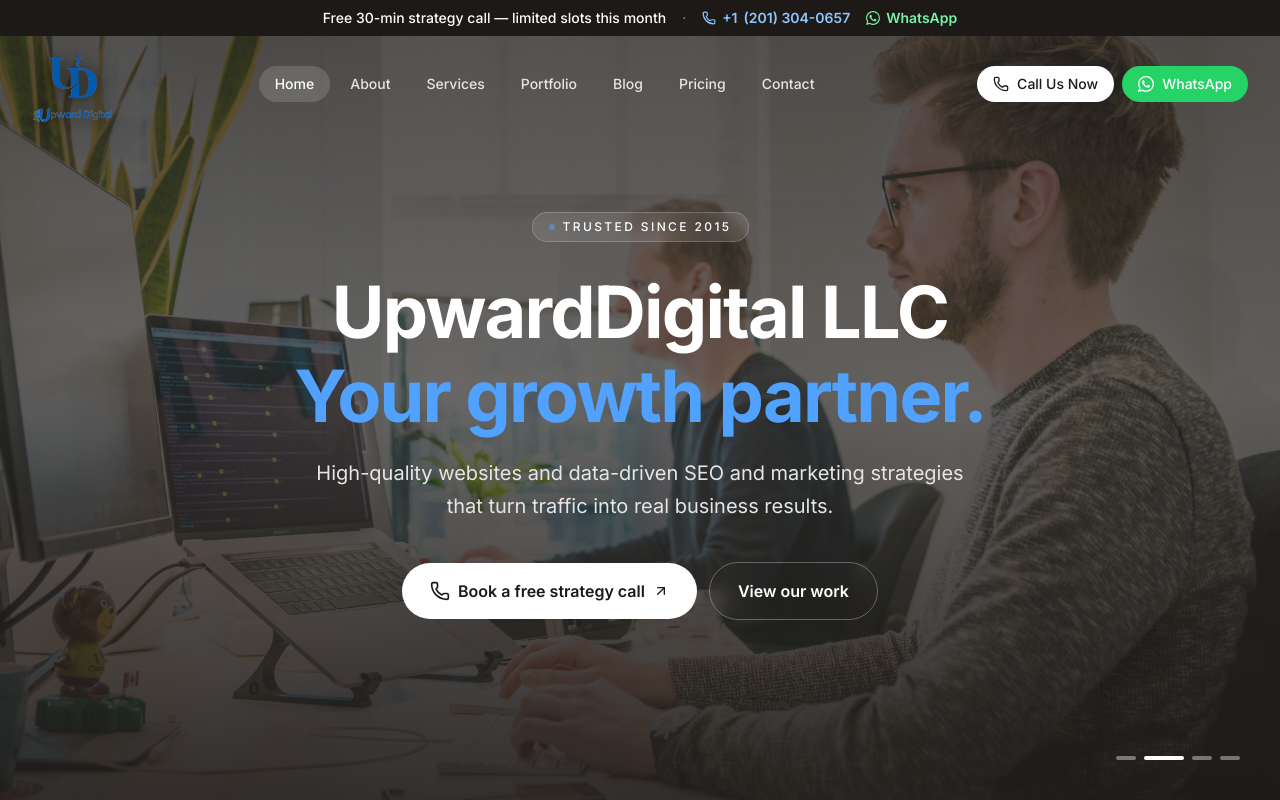
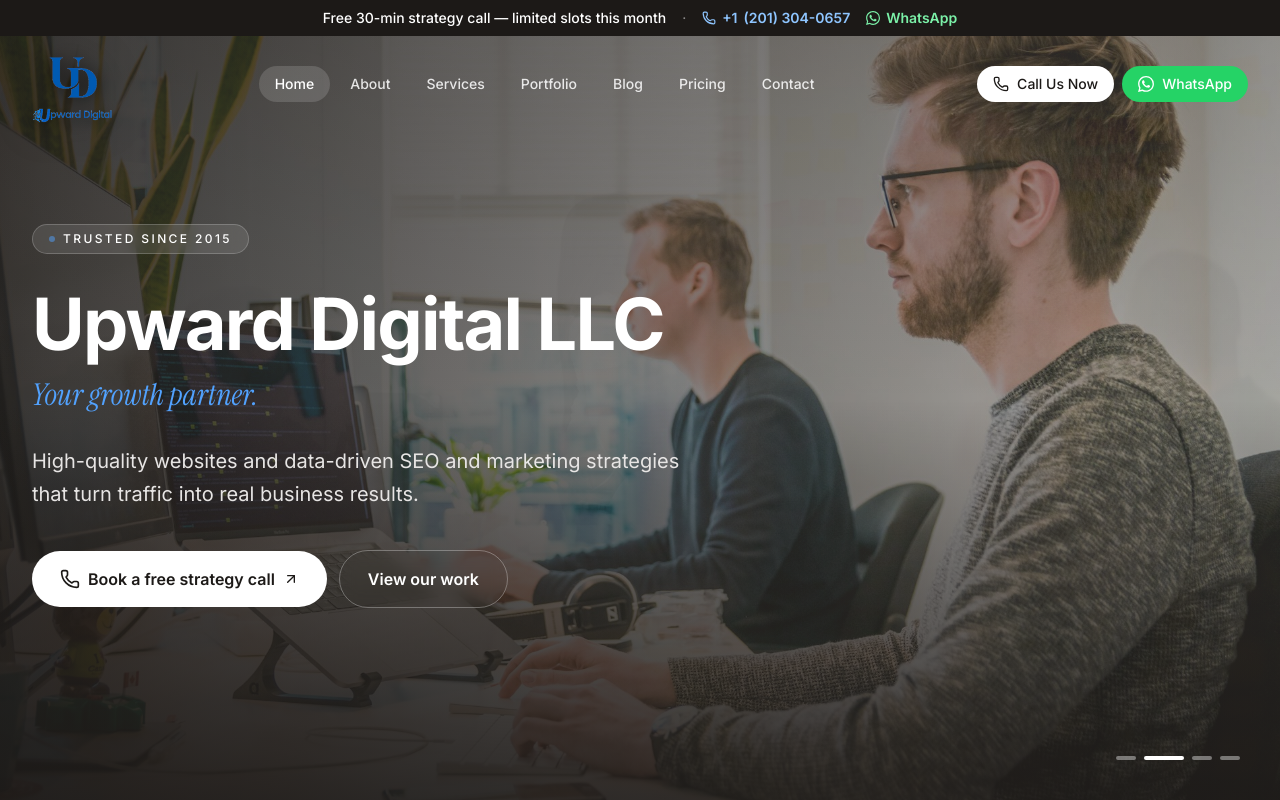
Before and after one commit to TalhaFaisal777/upwarddigital-site, a React (Vite) app: page / in a window 1280 px wide. Shown: the top 800 px of the page. Built offline with nearby package versions, Linux system fonts and the light colour scheme.

Commit message:
Vertically center hero, demote 'Your growth partner' to italic tagline, space brand name

```diff
--- a/src/pages/Home.jsx
+++ b/src/pages/Home.jsx
@@ -113,7 +113,7 @@
   return (
     <main className="overflow-hidden bg-cream">
       {/* ==================== HERO BANNER (sliding background) ==================== */}
-      <section className="relative min-h-[600px] md:min-h-screen flex items-center justify-center overflow-hidden">
+      <section className="relative min-h-[600px] md:min-h-screen flex items-center overflow-hidden">
         {/* Sliding image carousel */}
         <div className="absolute inset-0">
           <AnimatePresence>
@@ -128,12 +128,12 @@
             />
           </AnimatePresence>
           {/* Gradient overlays for text legibility */}
-          <div className="absolute inset-0 bg-stone-900/65" />
-          <div className="absolute inset-0 bg-gradient-to-t from-stone-900/70 via-transparent to-stone-900/30" />
+          <div className="absolute inset-0 bg-gradient-to-r from-stone-900/85 via-stone-900/55 to-stone-900/30" />
+          <div className="absolute inset-0 bg-gradient-to-t from-stone-900/80 via-transparent to-stone-900/20" />
         </div>
 
         {/* Content */}
-        <div className="relative z-10 max-w-5xl w-full mx-auto px-5 sm:px-6 md:px-8 pt-32 md:pt-32 pb-12 md:pb-24 text-center flex flex-col items-center">
+        <div className="relative z-10 max-w-7xl w-full mx-auto px-5 sm:px-6 md:px-8 pt-32 md:pt-32 pb-12 md:pb-24">
           {/* Eyebrow */}
           <motion.div
             key={`eb-${activeSlide}`}
@@ -150,17 +150,25 @@
             initial={{ opacity: 0, y: 20 }}
             animate={{ opacity: 1, y: 0 }}
             transition={{ duration: 0.7 }}
-            className="text-[2.5rem] sm:text-5xl md:text-6xl lg:text-7xl font-bold tracking-tight leading-[1.05] text-white mb-5 sm:mb-6"
+            className="text-[2.5rem] sm:text-5xl md:text-6xl lg:text-7xl font-bold tracking-tight leading-[1.05] text-white max-w-5xl mb-3 sm:mb-4"
           >
-            UpwardDigital LLC
-            <span className="block text-blue-400 mt-1 sm:mt-2">Your growth partner.</span>
+            Upward Digital LLC
           </motion.h1>
 
           <motion.p
             initial={{ opacity: 0, y: 20 }}
             animate={{ opacity: 1, y: 0 }}
-            transition={{ duration: 0.6, delay: 0.15 }}
-            className="text-base sm:text-lg md:text-xl text-stone-200 max-w-2xl mx-auto mb-8 sm:mb-10 leading-relaxed"
+            transition={{ duration: 0.6, delay: 0.1 }}
+            className="font-serif italic text-blue-400 text-xl sm:text-2xl md:text-3xl mb-6 sm:mb-8"
+          >
+            Your growth partner.
+          </motion.p>
+
+          <motion.p
+            initial={{ opacity: 0, y: 20 }}
+            animate={{ opacity: 1, y: 0 }}
+            transition={{ duration: 0.6, delay: 0.2 }}
+            className="text-base sm:text-lg md:text-xl text-stone-200 max-w-2xl mb-8 sm:mb-10 leading-relaxed"
           >
             High-quality websites and data-driven SEO and marketing strategies
             that turn traffic into real business results.
@@ -170,7 +178,7 @@
             initial={{ opacity: 0, y: 20 }}
             animate={{ opacity: 1, y: 0 }}
             transition={{ duration: 0.6, delay: 0.3 }}
-            className="flex flex-col sm:flex-row sm:flex-wrap items-stretch sm:items-center justify-center gap-3"
+            className="flex flex-col sm:flex-row sm:flex-wrap items-stretch sm:items-center gap-3"
           >
             <a href={PHONE_HREF} className="inline-flex items-center justify-center gap-2 bg-white text-stone-900 px-6 sm:px-7 py-3.5 sm:py-4 rounded-full text-base font-semibold hover:bg-blue-400 hover:text-white transition-colors group">
               <Phone className="w-5 h-5" />
```
